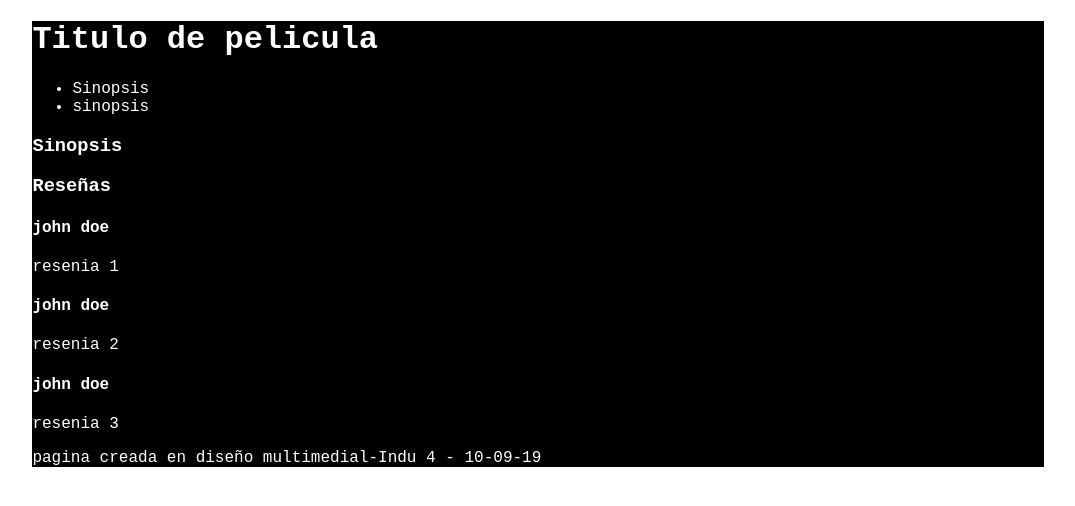
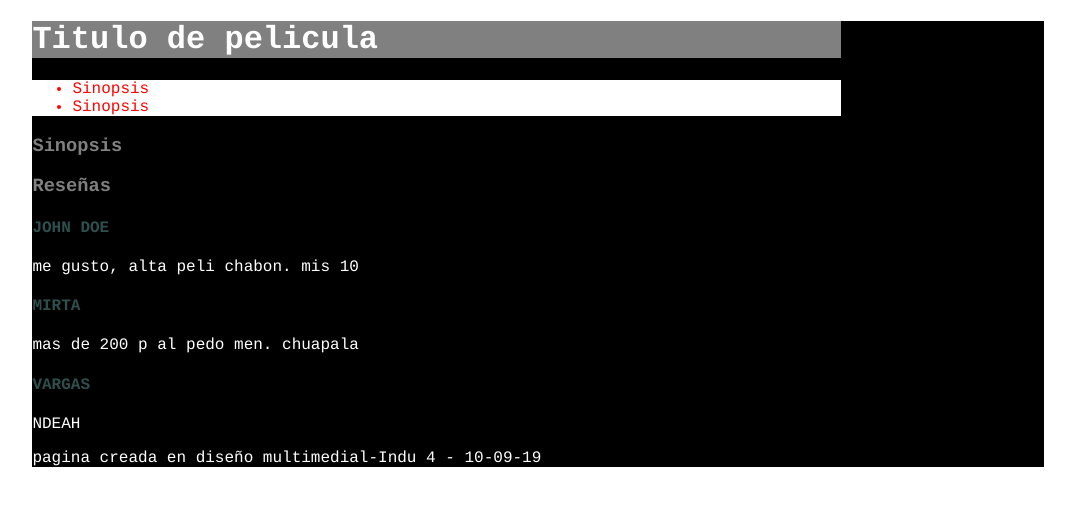
Before and after one commit to franco-mendoza-666/fran, a plain HTML site: page index.html in a window 1280 px wide. Shown: the whole page, without its empty margins (102-1177 px from the left). Drawn offline with Linux system fonts and the light colour scheme.

Commit message:
praticamos css

```diff
--- a/assets/css/style.css
+++ b/assets/css/style.css
@@ -2,6 +2,32 @@
     background-color: black;
     width: 80%;
     margin: auto;
-    font-family: 'Courier New', Courier, monospace;
+    font-family: 'aharoni', Courier,monospace;
+    color: red
+}
+.header{
+    width: 80%;
+    height: auto;
+    background-color: grey
+}
+.menu{
+    width: 80%;
+    height: auto;
+    background-color: white
+}
+
+body{
+    background-color: white
+}
+h3{
+    color:grey
+}
+h1{
     color: white
 }
+H4{
+    color: darkslategray
+}
+p{
+    color: white
+}
--- a/index.html
+++ b/index.html
@@ -9,13 +9,13 @@
 </head>
 <body>
     <div class="container">
-         <header>
+         <header class="header">
             <h1>Titulo de pelicula</h1>
         </header>
-        <nav>
+        <nav class="menu">
             <ul>
                 <li>Sinopsis</li>
-                <li>sinopsis</li>
+                <li>Sinopsis</li>
             </ul>
         </nav>
         <article>
@@ -26,16 +26,16 @@
             <section>
                 <h3>Reseñas</h3>
                 <div class="resenia">
-                    <h4>john doe</h4>
-                    <p>resenia 1</p>
+                    <h4>JOHN DOE</h4>
+                    <p>me gusto, alta peli chabon. mis 10</p>
                 </div>
                 <div class="resenia">
-                    <h4>john doe</h4>
-                    <p>resenia 2</p>
+                    <h4>MIRTA</h4>
+                    <p>mas de 200 p al pedo men. chuapala</p>
                 </div>
                 <div class="resenia">
-                    <h4>john doe</h4>
-                    <p>resenia 3</p>
+                    <h4>VARGAS</h4>
+                    <p>NDEAH</p>
                 </div>
                 <p></p>
             </section>
```
